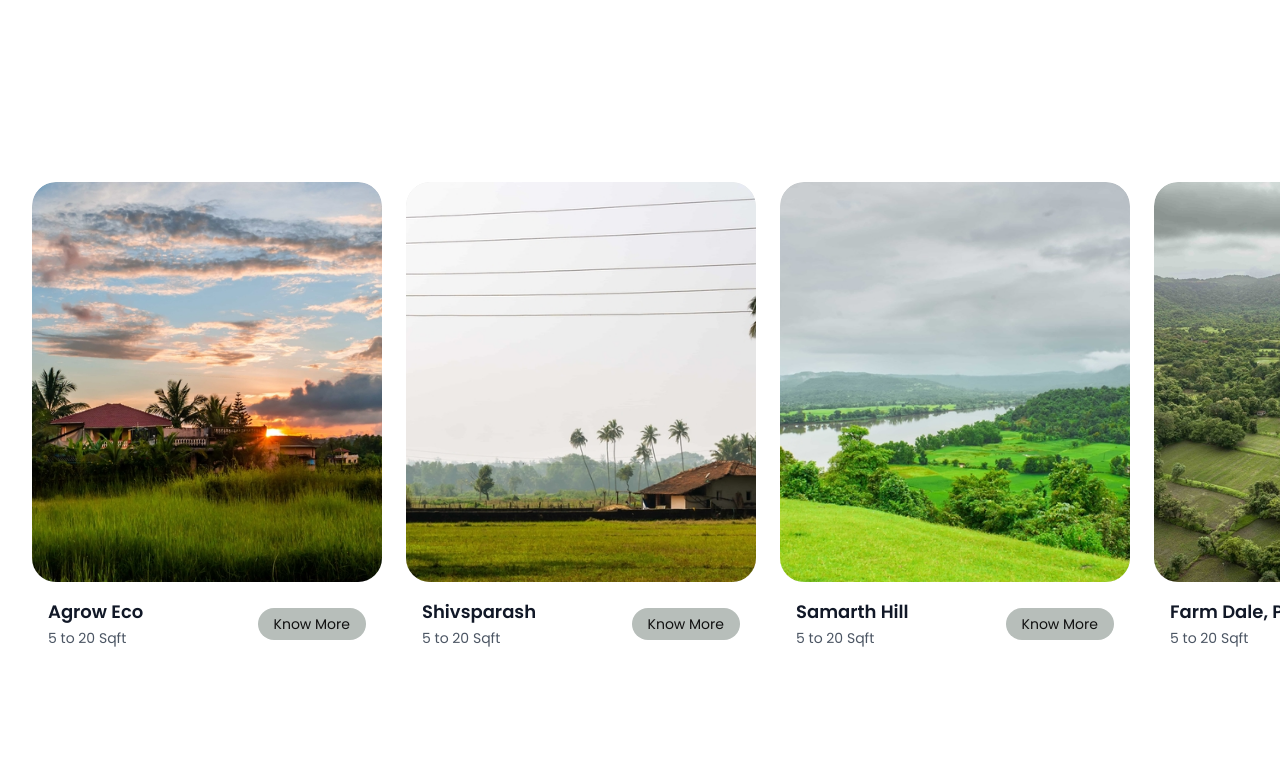
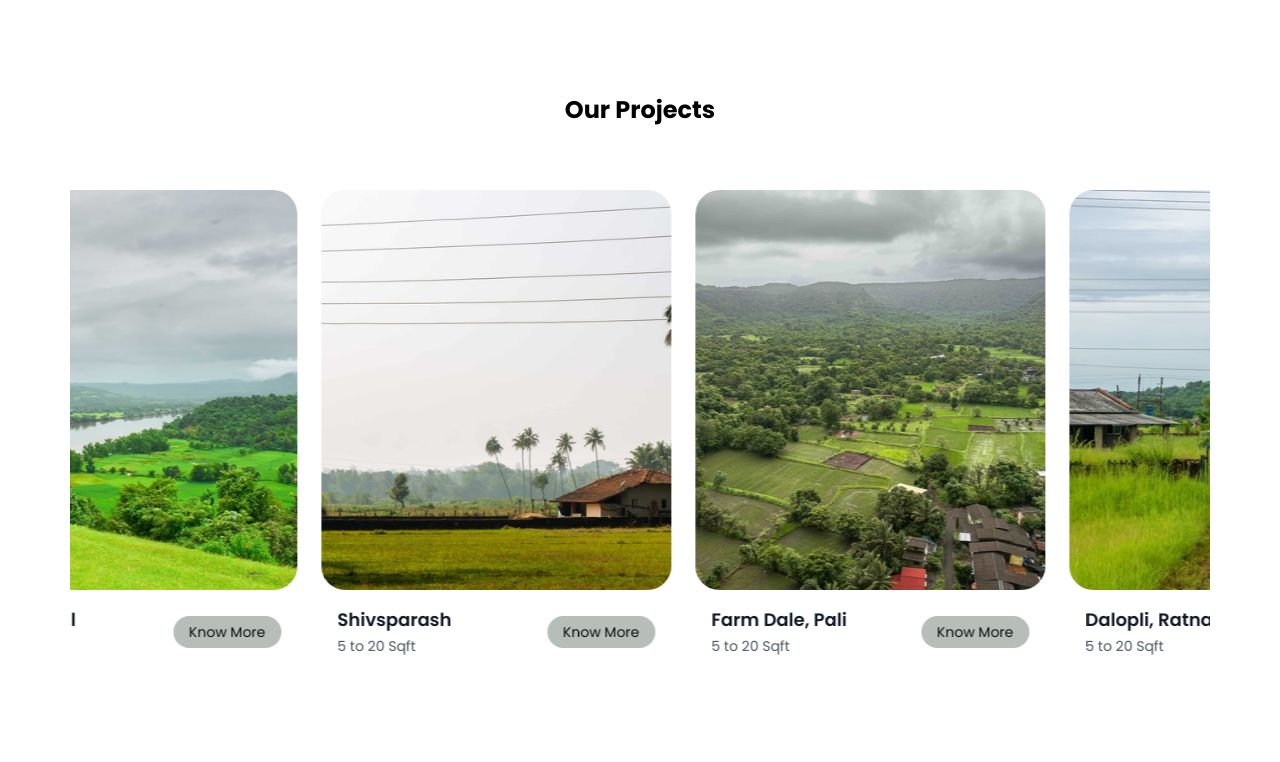
Before and after one commit to nex2link/Athiya-Group, a React (Vite) app: page / in a window 1280 px wide. Shown: the part 818-1580 px from the top of the page. Built offline with nearby package versions, Linux system fonts and the light colour scheme.

Commit message:
Update HomeProject.jsx

```diff
--- a/src/components/HomeProject.jsx
+++ b/src/components/HomeProject.jsx
@@ -1,20 +1,19 @@
 import React, { useState, useEffect, useRef } from "react";
 import { motion } from "framer-motion";
 import { useNavigate } from "react-router-dom";
-import ProjectCard from "./ProjectCard"; // Import your existing ProjectCard component
+import ProjectCard from "./ProjectCard";
 import dapoliimg1 from "../assets/project-1.webp";
 import farmimg1 from "../assets/project-2.webp";
 import agroimg2 from "../assets/project-3.webp";
 import shivimg1 from "../assets/project-4.webp";
 import samimg1 from "../assets/project-5.webp";
 
-// Define projects data
 const projects = [
   { id: 2, image: farmimg1, title: "Agrow Eco", sqft: "5 to 20" },
+  { id: 4, image: samimg1, title: "Samarth Hill", sqft: "5 to 20" },
   { id: 3, image: shivimg1, title: "Shivsparash", sqft: "5 to 20" },
-  { id: 4, image: samimg1, title: "Samarth Hill", sqft: "5 to 20" },
   { id: 5, image: agroimg2, title: "Farm Dale, Pali", sqft: "5 to 20" },
-  { id: 6, image: dapoliimg1, title: "Dapoli, Ratnagiri", sqft: "5 to 20" }
+  { id: 6, image: dapoliimg1, title: "Dalopli, Ratnagiri", sqft: "5 to 20" }
 ];
 
 const HomeProject = () => {
@@ -23,27 +22,27 @@ const HomeProject = () => {
   const [touchStart, setTouchStart] = useState(0);
   const [touchEnd, setTouchEnd] = useState(0);
   const [isDragging, setIsDragging] = useState(false);
+  const [isPaused, setIsPaused] = useState(false);
   const containerRef = useRef(null);
+  const carouselTrackRef = useRef(null);
 
   // Check if device is mobile
   useEffect(() => {
-    const handleResize = () => {
-      setIsMobile(window.innerWidth < 768);
-    };
-
+    const handleResize = () => setIsMobile(window.innerWidth < 768);
     handleResize();
     window.addEventListener('resize', handleResize);
     return () => window.removeEventListener('resize', handleResize);
   }, []);
 
   // Handle touch start
-  const handleTouchStart = (e) => {
+  const handleTouchStart = e => {
     setTouchStart(e.targetTouches[0].clientX);
     setIsDragging(true);
+    setIsPaused(true); // Pause auto-scroll on touch
   };
 
   // Handle touch move
-  const handleTouchMove = (e) => {
+  const handleTouchMove = e => {
     if (!isDragging) return;
     setTouchEnd(e.targetTouches[0].clientX);
   };
@@ -51,6 +50,7 @@ const HomeProject = () => {
   // Handle touch end
   const handleTouchEnd = () => {
     setIsDragging(false);
+    setIsPaused(false); // Resume auto-scroll
 
     if (!touchStart || !touchEnd) return;
 
@@ -58,13 +58,7 @@ const HomeProject = () => {
     const minSwipeDistance = 50;
 
     if (Math.abs(distance) > minSwipeDistance) {
-      if (distance > 0) {
-        // Swiped left - next slide
-        nextSlide();
-      } else {
-        // Swiped right - previous slide
-        prevSlide();
-      }
+      distance > 0 ? nextSlide() : prevSlide();
     }
 
     setTouchStart(0);
@@ -73,28 +67,28 @@ const HomeProject = () => {
 
   // Go to next slide
   const nextSlide = () => {
-    setCurrentIndex((prevIndex) =>
+    setCurrentIndex(prevIndex =>
       prevIndex === projects.length - 1 ? 0 : prevIndex + 1
     );
   };
 
   // Go to previous slide
   const prevSlide = () => {
-    setCurrentIndex((prevIndex) =>
+    setCurrentIndex(prevIndex =>
       prevIndex === 0 ? projects.length - 1 : prevIndex - 1
     );
   };
 
-  // Auto-slide for mobile only (with larger interval to avoid performance issues)
+  // Auto-scroll for mobile
   useEffect(() => {
-    if (!isMobile) return;
+    if (!isMobile || isPaused) return;
 
     const interval = setInterval(() => {
       nextSlide();
-    }, 4000);
+    }, 3000);
 
     return () => clearInterval(interval);
-  }, [isMobile, currentIndex]);
+  }, [isMobile, currentIndex, isPaused]);
 
   return (
     <section className="relative py-10 min-h-[60vh] md:min-h-[80vh]">
@@ -148,28 +142,57 @@ const HomeProject = () => {
           </div>
         </div>
       ) : (
-        // Desktop Layout - Simple horizontal scroll with fixed width cards
-        <div className="flex items-center justify-center overflow-hidden">
-          <div className="flex gap-6 px-8 py-12 overflow-x-auto snap-x snap-mandatory scrollbar-hide">
-            {projects.map((project, index) => (
+        // Desktop Layout with CSS-based continuous scroll animation
+        <div className="carousel-container relative w-full overflow-hidden py-12">
+          <h2 className="text-2xl font-bold text-center mb-6">Our Projects</h2>
+          <div
+            className="carousel-wrapper relative w-full overflow-hidden"
+            onMouseEnter={() => setIsPaused(true)}
+            onMouseLeave={() => setIsPaused(false)}
+          >
+            <div
+              ref={carouselTrackRef}
+              className="carousel-track flex"
+              style={{
+                animation: isPaused ? 'none' : 'scroll 25s linear infinite',
+                width: 'fit-content' // Allow the track to be as wide as needed
+              }}
+            >
+              {/* First set of items */}
+              {projects.map(project => (
                 <div
                   key={project.id}
-                className="snap-center"
+                  className="carousel-item mx-3"
                   style={{ width: '350px', flexShrink: 0 }}
                 >
                   <ProjectCard
                     project={project}
-                  index={index}
+                    index={project.id}
+                    isVisible={true}
+                  />
+                </div>
+              ))}
+
+              {/* Duplicate set for seamless looping */}
+              {projects.map(project => (
+                <div
+                  key={`clone-${project.id}`}
+                  className="carousel-item mx-3"
+                  style={{ width: '350px', flexShrink: 0 }}
+                >
+                  <ProjectCard
+                    project={project}
+                    index={project.id}
                     isVisible={true}
                   />
                 </div>
               ))}
             </div>
           </div>
+        </div>
       )}
 
       <style jsx="true">{`
-        /* Hide scrollbar for clean UI */
         .scrollbar-hide::-webkit-scrollbar {
           display: none;
         }
@@ -178,7 +201,6 @@ const HomeProject = () => {
           scrollbar-width: none;
         }
 
-        /* For mobile optimization */
         .mobile-carousel {
           height: 450px;
           overflow: hidden;
@@ -193,6 +215,39 @@ const HomeProject = () => {
           width: 100%;
           will-change: transform;
         }
+
+        /* CSS Animation for continuous scrolling */
+        @keyframes scroll {
+          0% {
+            transform: translateX(0);
+          }
+          100% {
+            transform: translateX(-50%); /* Move exactly one set of items */
+          }
+        }
+
+        .carousel-container {
+          padding: 0 20px;
+        }
+
+        .carousel-wrapper {
+          margin: 0 auto;
+          max-width: calc(100% - 100px);
+        }
+
+        .carousel-track {
+          display: flex;
+          width: fit-content;
+          will-change: transform;
+        }
+
+        .carousel-item {
+          transition: transform 0.3s ease;
+        }
+
+        .carousel-item:hover {
+          transform: scale(1.02);
+        }
       `}</style>
     </section>
   );
```
Lines whose indentation alone changed are shown as unchanged.
